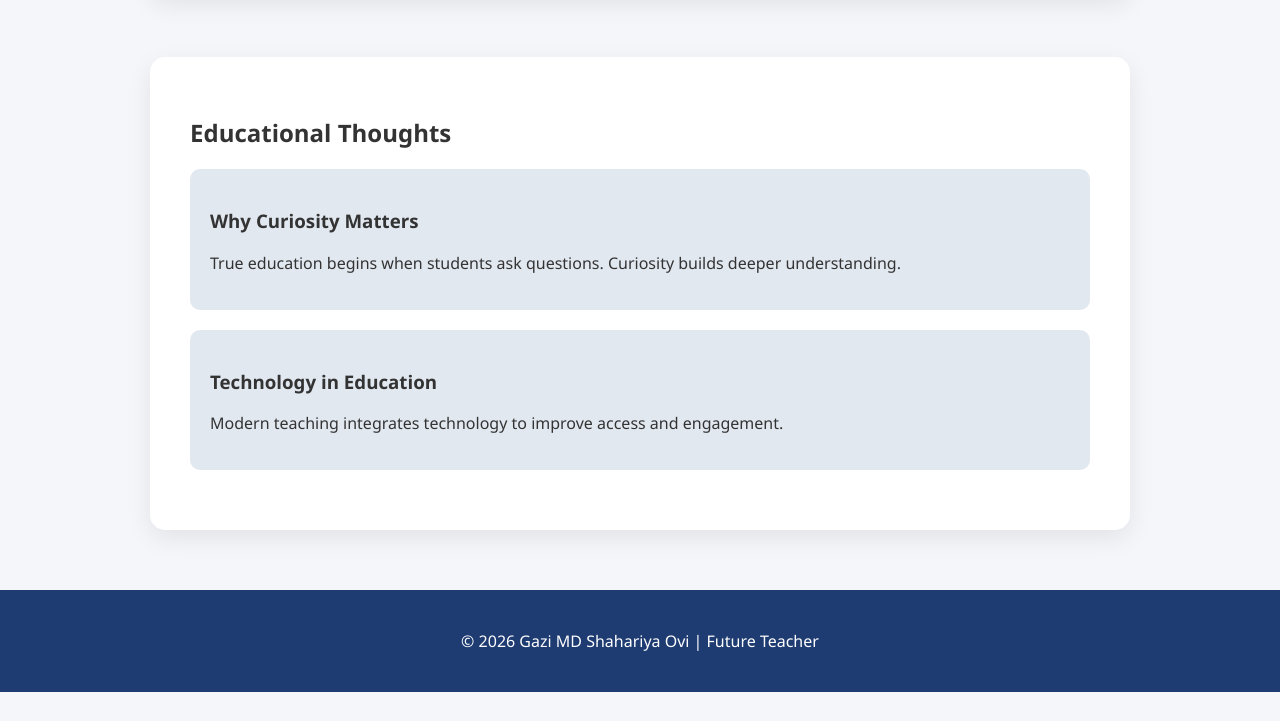
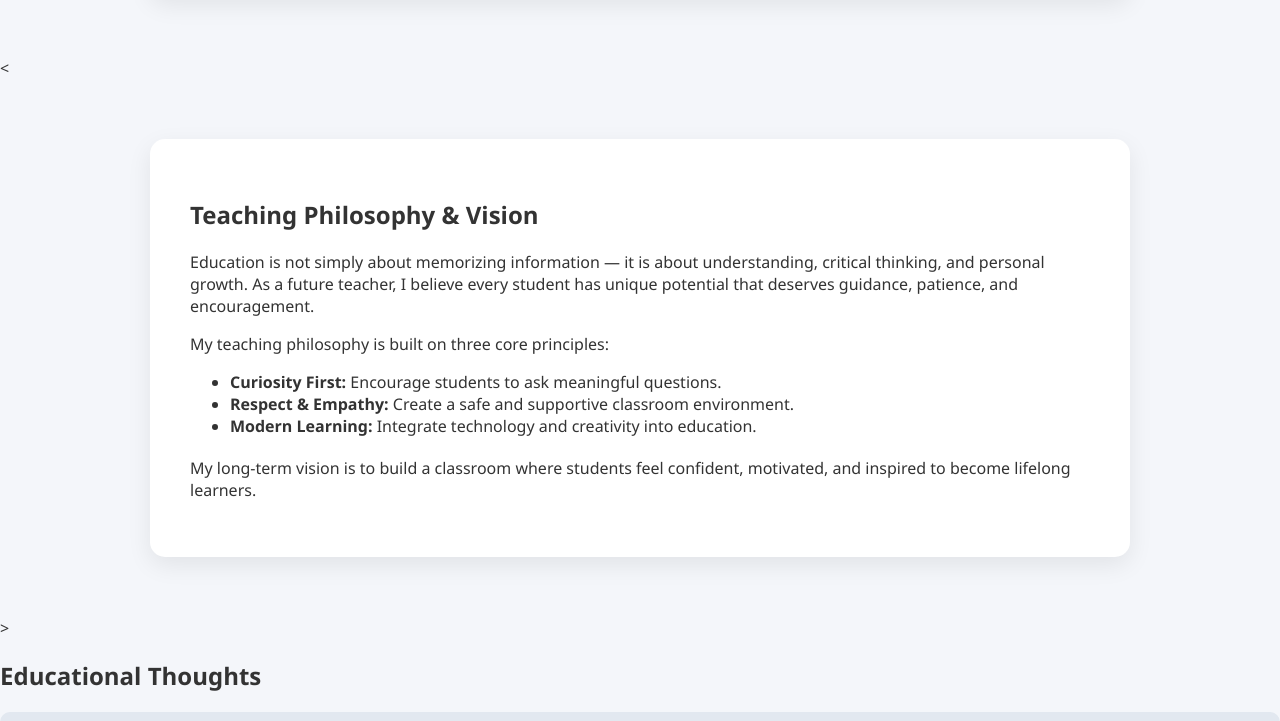
Before and after one commit to infothebinarythinker-pixel/infothebinarythinker-pixel.github.io, a plain HTML site: page index.html in a window 1280 px wide. Shown: the part 1840-2561 px from the top of the page. Before the commit the page ends 2532 px from the top, so only its background shows below. Drawn offline with Linux system fonts and the light colour scheme.

Commit message:
Add Teaching Philosophy section to index.html
Added a new section for Teaching Philosophy and Vision, enhancing the content of the webpage.

```diff
--- a/index.html
+++ b/index.html
@@ -205,7 +205,31 @@ My goal is to become a professional teacher who inspires students and promotes m
 </div>
 </section>
 
-<section id="blog" class="fade">
+<<section id="philosophy" class="fade">
+<h2>Teaching Philosophy & Vision</h2>
+
+<p>
+Education is not simply about memorizing information — it is about understanding,
+critical thinking, and personal growth. As a future teacher, I believe every student
+has unique potential that deserves guidance, patience, and encouragement.
+</p>
+
+<p style="margin-top:15px;">
+My teaching philosophy is built on three core principles:
+</p>
+
+<ul style="margin-top:15px;">
+<li><strong>Curiosity First:</strong> Encourage students to ask meaningful questions.</li>
+<li><strong>Respect & Empathy:</strong> Create a safe and supportive classroom environment.</li>
+<li><strong>Modern Learning:</strong> Integrate technology and creativity into education.</li>
+</ul>
+
+<p style="margin-top:20px;">
+My long-term vision is to build a classroom where students feel confident,
+motivated, and inspired to become lifelong learners.
+</p>
+
+</section>>
 <h2>Educational Thoughts</h2>
 
 <div class="blog-card">
```
